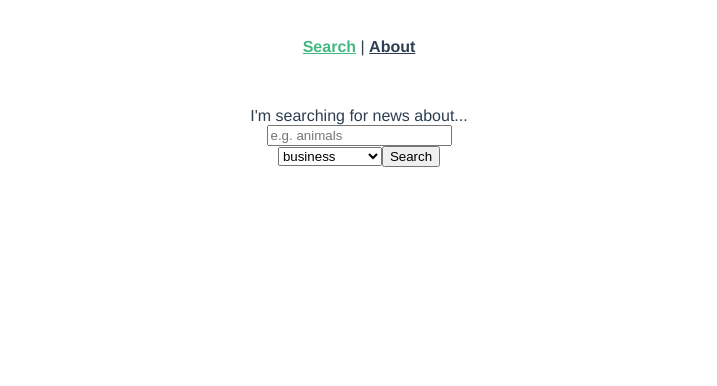
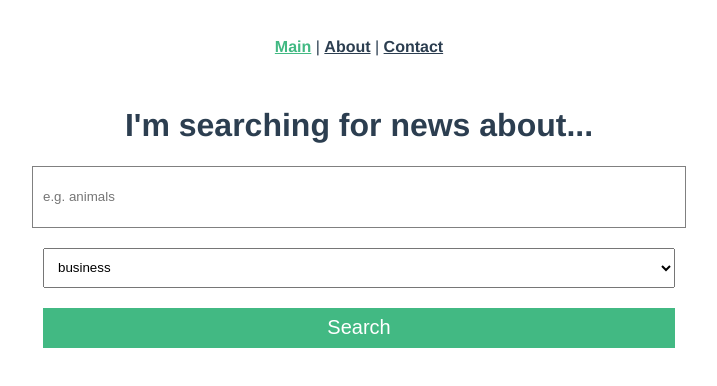
Before and after one commit to Viktoriia-Piskova/weather-widget-vue, a Vue app: page / in a window 1280 px wide. Shown: the top 386 px of the page, without its empty margins (281-998 px from the left). Built offline with nearby package versions, Linux system fonts and the light colour scheme; no server answers.

Commit message:
API call via Axio

```diff
--- a/src/App.vue
+++ b/src/App.vue
@@ -1,12 +1,16 @@
 <template>
   <nav>
-    <router-link to="/">Search</router-link> |
-    <router-link to="/about">About</router-link>
+    <router-link to="/">Main</router-link> |
+    <router-link to="/about">About</router-link> |
+    <router-link to="/contact">Contact</router-link>
   </nav>
   <router-view />
 </template>
 
 <style>
+body {
+  box-sizing: border-box;
+}
 #app {
   font-family: Avenir, Helvetica, Arial, sans-serif;
   -webkit-font-smoothing: antialiased;
@@ -27,4 +31,25 @@ nav a {
 nav a.router-link-exact-active {
   color: #42b983;
 }
+
+input {
+  height: 40px;
+  width: 50%;
+  border: 1px solid grey;
+  padding: 10px;
+}
+
+input:focus {
+  border: 3px solid #2c3e50;
+  background-color: white;
+}
+
+button {
+  height: 40px;
+  width: 50%;
+  background-color: #42b983;
+  color: white;
+  font-size: 20px;
+  border: none;
+}
 </style>
--- /dev/null
+++ b/src/components/ArticleCard.vue
@@ -0,0 +1,19 @@
+<template>
+  <div class="hello">
+    <div class="article-card">
+      <h3>{{ news }}</h3>
+    </div>
+  </div>
+</template>
+
+<script>
+export default {
+  name: "ArticleCard",
+  props: {
+    news: {
+      type: String,
+      required: true,
+    },
+  },
+};
+</script>
--- a/src/components/SearchForm.vue
+++ b/src/components/SearchForm.vue
@@ -1,14 +1,8 @@
 <template>
   <div class="hello">
-    <h1>{{ msg }}</h1>
+    <h1>I'm searching for news about...</h1>
     <form action="" id="searchForm">
-      <label for="query"> I'm searching for news about...</label><br />
-      <input
-        type="text"
-        name="query"
-        id="query"
-        placeholder="e.g. animals"
-      /><br />
+      <input type="text" name="query" id="query" placeholder="e.g. animals" />
       <select name="category" id="category">
         <option value="business">business</option>
         <option value="entertainment">entertainment</option>
@@ -23,7 +17,7 @@
 
 <script>
 export default {
-  name: "HelloWorld",
+  name: "SearchForm",
   props: {
     msg: String,
   },
@@ -34,6 +28,20 @@ export default {
 <style scoped>
 h3 {
   margin: 40px 0 0;
+}
+
+select {
+  width: 50%;
+  height: 40px;
+  padding: 10px;
+}
+
+form {
+  display: flex;
+  align-items: center;
+  justify-content: center;
+  flex-direction: column;
+  gap: 20px;
 }
 
 ul {
--- a/src/router/index.js
+++ b/src/router/index.js
@@ -1,11 +1,17 @@
-import SearchForm from "@/components/SearchForm.vue";
+import NewsList from "@/views/NewsList.vue";
+import ContactView from "@/views/ContactView.vue";
 import { createRouter, createWebHistory } from "vue-router";
 
 const routes = [
   {
     path: "/",
     name: "search",
-    component: SearchForm,
+    component: NewsList,
+  },
+  {
+    path: "/contact",
+    name: "contact",
+    component: ContactView,
   },
   {
     path: "/about",
--- /dev/null
+++ b/src/services/SearchNews.js
@@ -0,0 +1,17 @@
+import axios from "axios";
+
+const apiClient = axios.create({
+  baseURL:
+    "https://newsapi.org/v2/top-headlines?country=us&apiKey=54055044f3fc45d2a9cb3464dfd2da8d",
+  withCredentials: false,
+  headers: {
+    Accept: "application/json",
+    "Content-Type": "application/json",
+  },
+});
+
+export default {
+  getNews() {
+    return apiClient.get();
+  },
+};
--- a/src/views/ContactView.vue
+++ b/src/views/ContactView.vue
@@ -1,9 +1,9 @@
 <template>
-    <h1>Contact me</h1>
+  <h1>Contact me</h1>
 </template>
 
 <script>
 export default {
-
-}
+  name: "ContactView",
+};
 </script>
--- /dev/null
+++ b/src/views/NewsList.vue
@@ -0,0 +1,36 @@
+<template>
+  <div class="home">
+    <SearchForm />
+    <ArticleCard />
+  </div>
+</template>
+
+<script>
+// @ is an alias to /src
+import SearchForm from "@/components/SearchForm.vue";
+import SearchNews from "@/services/SearchNews";
+import ArticleCard from "@/components/ArticleCard.vue";
+
+export default {
+  name: "NewsList",
+  components: {
+    SearchForm,
+    ArticleCard,
+  },
+  data() {
+    return {
+      news: null,
+    };
+  },
+
+  created() {
+    SearchNews.getNews()
+      .then((response) => {
+        this.news = response.data;
+      })
+      .catch((error) => {
+        console.log(error);
+      });
+  },
+};
+</script>
```
Also changed, not shown: src/views/HomeView.vue (deleted, +0 -17 lines), .eslintrc.js.
